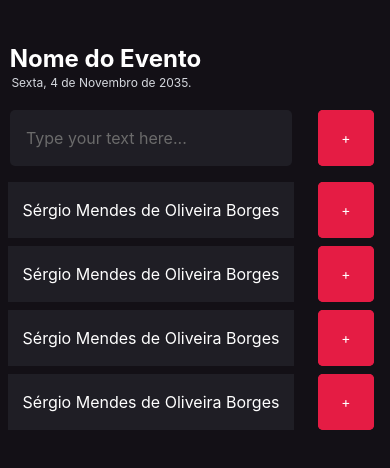
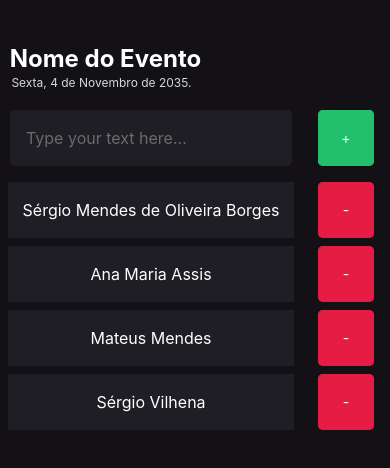
Before and after one commit to smborgesMobile/Im-Here, a React Native app in the folder imhere/: screen / in a window 390 px wide. Shown: the top 468 px of the page. Built offline with nearby package versions, Linux system fonts and the light colour scheme.

Commit message:
feat: React native

```diff
--- a/imhere/src/components/Partcipant/index.tsx
+++ b/imhere/src/components/Partcipant/index.tsx
@@ -1,18 +1,23 @@
 import { View, Text, TouchableOpacity } from "react-native";
 import { styles } from "./styles";
 
-export function Participant() {
+interface ParticipantProps {
+    name: string;
+}
+
+export function Participant({ name }: ParticipantProps) {
+
     function handleParticipantAdd() {
-        console.log('Participant added');
+        console.log('Participant deleted successfully: ' + name);
     }
 
     return (
         <View style={styles.container}>
             <Text style={styles.name}>
-                Sérgio Mendes de Oliveira Borges
+                {name}
             </Text>
             <TouchableOpacity onPress={handleParticipantAdd} style={styles.buttonSend}>
-                <Text style={styles.buttonSend}> + </Text>
+                <Text style={styles.buttonSend}> - </Text>
             </TouchableOpacity>
         </View>
     );
--- a/imhere/src/screens/home/index.tsx
+++ b/imhere/src/screens/home/index.tsx
@@ -26,10 +26,10 @@ export default function Home() {
                 </TouchableOpacity>
             </View>
 
-            <Participant />
-            <Participant />
-            <Participant />
-            <Participant />
+            <Participant name = "Sérgio Mendes de Oliveira Borges" />
+            <Participant name = "Ana Maria Assis"/>
+            <Participant name = "Mateus Mendes"/>
+            <Participant name = "Sérgio Vilhena"/>
         </SafeAreaView>
     );
 }
--- a/imhere/src/screens/home/styles.tsx
+++ b/imhere/src/screens/home/styles.tsx
@@ -33,7 +33,7 @@ export const styles = StyleSheet.create({
     width: 56,
     height: 56,
     borderRadius: 5,
-    backgroundColor: '#E51C44',
+    backgroundColor: '#22bf6c',
     color: '#FFFFFF',
     alignItems: 'center',
     justifyContent: 'center',
```
